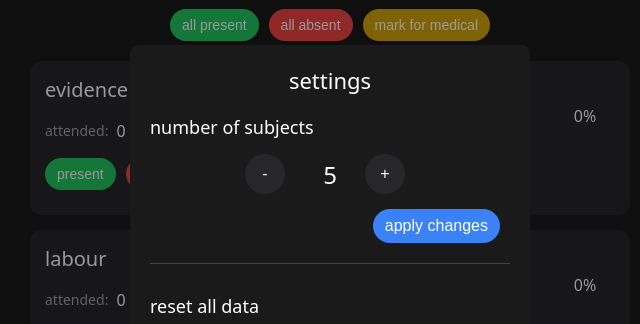
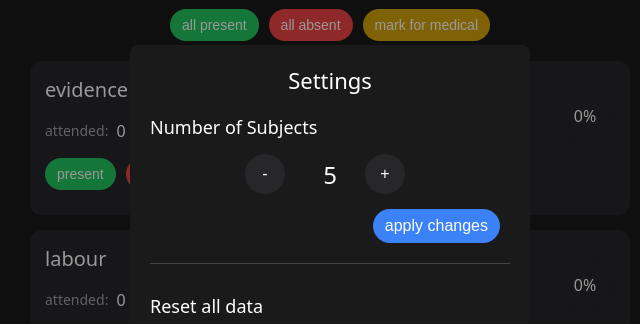
Before and after one commit to altbeat0/attendease, a plain HTML site: page index.html in a window 1280 px wide. Both pictures are taken after a click on the button "⚙️". Shown: the part 147-471 px from the top of the page, 310-950 px from the left. Drawn offline with nearby package versions, Linux system fonts and the light colour scheme.

Commit message:
Update index.html

```diff
--- a/index.html
+++ b/index.html
@@ -580,9 +580,9 @@
   <!-- Settings Modal -->
   <div id="settingsModal" class="modal">
     <div class="modal-content settings-content">
-      <h3>settings</h3>
+      <h3>Settings</h3>
       <div class="settings-section">
-        <h4>number of subjects</h4>
+        <h4>Number of Subjects</h4>
         <div class="subject-control">
           <button class="control-btn" onclick="decreaseSubjects(event)">-</button>
           <span id="subjectCount">5</span>
@@ -591,7 +591,7 @@
         <button class="apply-btn" onclick="applySubjectCount()">apply changes</button>
       </div>
       <div class="settings-section">
-        <h4>reset all data</h4>
+        <h4>Reset all data</h4>
         <p class="warning-text">WARNING: this will delete all attendance data and cannot be undone.</p>
         <button class="reset-all-btn" onclick="confirmResetAll()">reset everything</button>
       </div>
```
